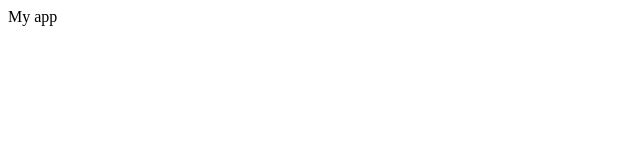
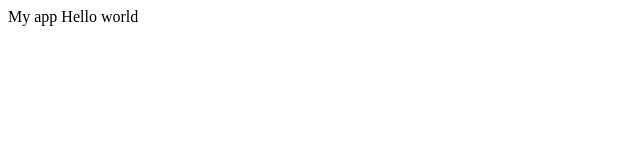
Before and after one commit to mohamad-msalme/helloWorld, a plain HTML site: page index.html in a window 1280 px wide. Shown: the whole page, without its empty margins (0-640 px from the left). Drawn offline with Linux system fonts and the light colour scheme.

Commit message:
Hello world sd

```diff
--- a/index.html
+++ b/index.html
@@ -8,6 +8,6 @@
     <title>Hello</title>
   </head>
   <body>
-    My app
+    My app Hello world
   </body>
 </html>
```
